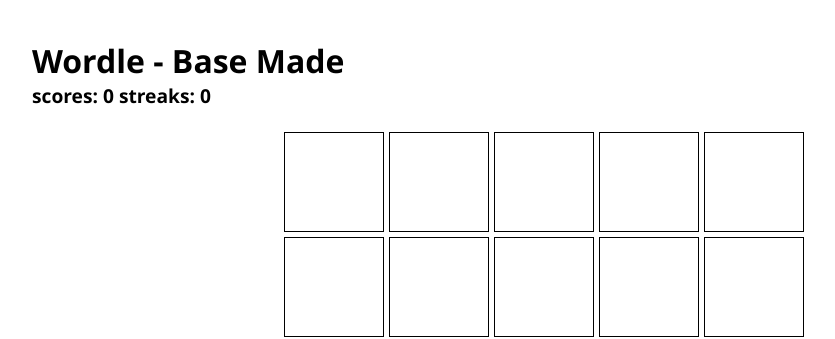
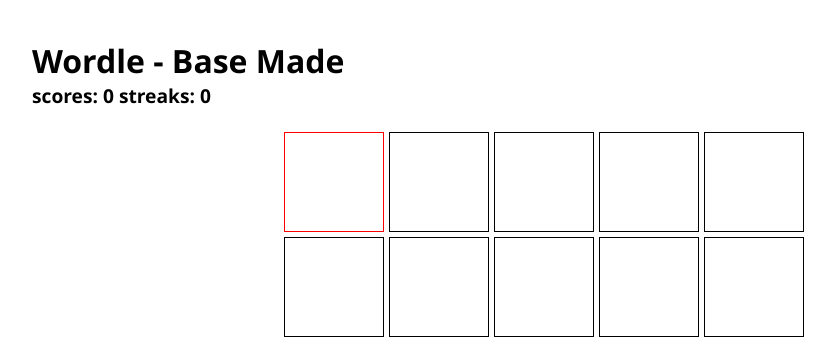
Before and after one commit to Bas3L3ss/wordle-recreation, a React (Vite) app: page / in a window 1280 px wide. Shown: the top 339 px of the page, without its empty margins (96-931 px from the left). Built offline with nearby package versions, Linux system fonts and the light colour scheme.

Commit message:
final commit...

```diff
--- a/src/Box.jsx
+++ b/src/Box.jsx
@@ -1,8 +1,18 @@
 import { useAppContext } from "./GlobalContext";
 
 const Box = ({ letter, index, boxPosition }) => {
-  const { prevAnswersCORRECTPOSITION, prevAnswersALMOSTPOSITION, rowPosition } =
-    useAppContext();
+  const {
+    prevAnswersCORRECTPOSITION,
+    prevAnswersALMOSTPOSITION,
+    rowPosition,
+    currentPosition,
+  } = useAppContext();
+  let pointer = "";
+  if (boxPosition == rowPosition && index == currentPosition) {
+    pointer = "selecting";
+  } else {
+    pointer = "";
+  }
   let flag = "";
   if (!letter) {
     letter = "";
@@ -33,7 +43,9 @@
     <div
       className={`box ${flag == "correct" ? "correct" : ""} ${
         flag == "almostcorrect" ? "close" : ""
-      } ${flag == "wrong" ? "wrong" : ""}`}
+      } ${flag == "wrong" ? "wrong" : ""} ${
+        pointer == "selecting" ? "selecting" : ""
+      }`}
     >
       <h1 className={`${boxPosition < rowPosition ? "answered" : ""}`}>
         {letter[index]}
--- a/src/GlobalContext.jsx
+++ b/src/GlobalContext.jsx
@@ -62,6 +62,10 @@
       alert("must be words");
       return;
     }
+    if (!words.includes(result.toLowerCase())) {
+      alert("this word does not include in the list, please retype!");
+      return;
+    }
     if (result.length == wordLength) {
       //correct
       if (answer == state.guessWord) {
@@ -77,7 +81,7 @@
       if (state.rowPosition + 1 == maxTry) {
         dispatch({ type: SCORE_REMOVAL, payload: { score, setScore } });
 
-        alert("you've failed!");
+        alert("you've failed! the answer was: " + answer);
         if (streak == 0) {
           setTriggleInitial(!triggleInitial);
         }
--- a/src/index.css
+++ b/src/index.css
@@ -56,6 +56,9 @@
 .box.wrong {
   background-color: rgb(122, 122, 122);
 }
+.selecting {
+  border: 1px solid red;
+}
 .answered {
   color: white;
 }
```
